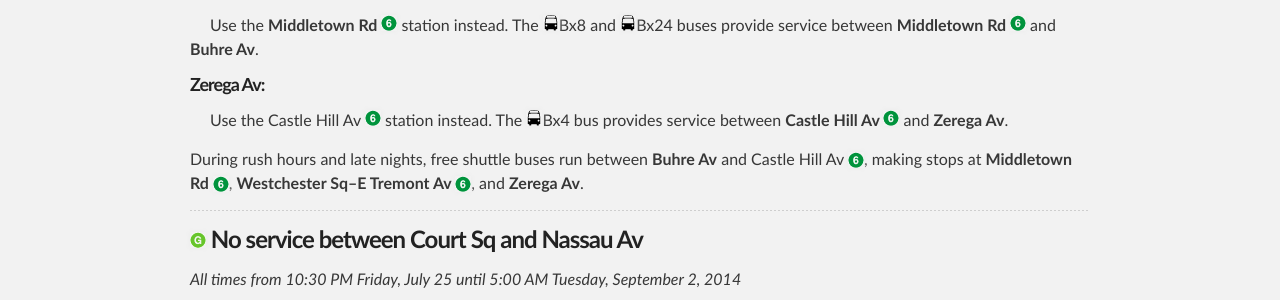
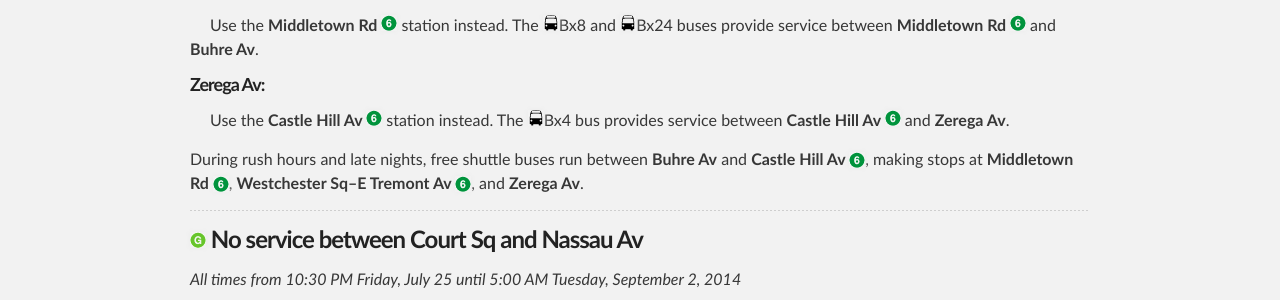
Before and after one commit to d11directions/d11directions.github.io, a Jekyll site: the page built from long_term/index.html, in a window 1280 px wide. Shown: the part 438-738 px from the top of the page. Built offline with Jekyll 4.4.1, drawn with Linux system fonts in a browser that asks for light colours.

Commit message:
Update Long Term Service Changes

```diff
--- a/long_term/index.html
+++ b/long_term/index.html
@@ -13,10 +13,10 @@ title: Long Term Service Changes
         <h5>Buhre Av:</h5>
           <span class="tabbed">Use the <strong>Middletown Rd <img src="/img/6.png" alt="(6)"></strong> station instead. The <img src="/img/bus.png">Bx8 and <img src="/img/bus.png">Bx24 buses provide service between <strong>Middletown Rd <img src="/img/6.png" alt="(6)"></strong> and <strong>Buhre Av</strong>.</span>
         <h5>Zerega Av:</h5>
-          <span class="tabbed">Use the Castle Hill Av <img src="/img/6.png" alt="(6)"></strong> station instead. The <img src="/img/bus.png">Bx4 bus provides service between <strong>Castle Hill Av <img src="/img/6.png" alt="(6)"></strong> and <strong>Zerega Av</strong>.</span>
+          <span class="tabbed">Use the <strong>Castle Hill Av <img src="/img/6.png" alt="(6)"></strong> station instead. The <img src="/img/bus.png">Bx4 bus provides service between <strong>Castle Hill Av <img src="/img/6.png" alt="(6)"></strong> and <strong>Zerega Av</strong>.</span>
       </p>
       <p>
-        During rush hours and late nights, free shuttle buses run between <strong>Buhre Av</strong> and Castle Hill Av <img src="/img/6.png" alt="(6)"></strong>, making stops at <strong>Middletown Rd <img src="/img/6.png" alt="(6)"></strong>, <strong>Westchester Sq&ndash;E Tremont Av <img src="/img/6.png" alt="(6)"></strong>, and <strong>Zerega Av</strong>.
+        During rush hours and late nights, free shuttle buses run between <strong>Buhre Av</strong> and <strong>Castle Hill Av <img src="/img/6.png" alt="(6)"></strong>, making stops at <strong>Middletown Rd <img src="/img/6.png" alt="(6)"></strong>, <strong>Westchester Sq&ndash;E Tremont Av <img src="/img/6.png" alt="(6)"></strong>, and <strong>Zerega Av</strong>.
       </p>
     </li>
     <hr>
```
